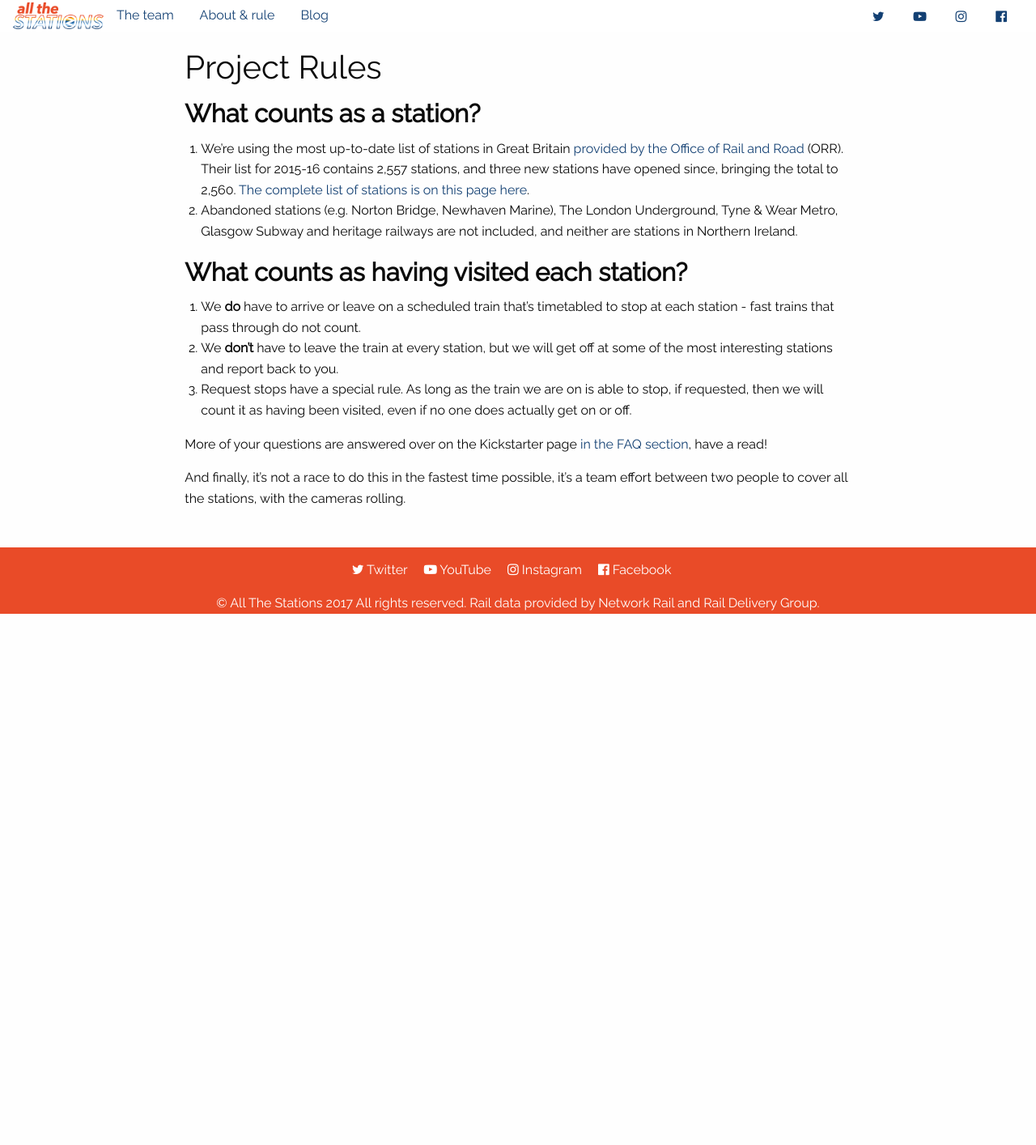
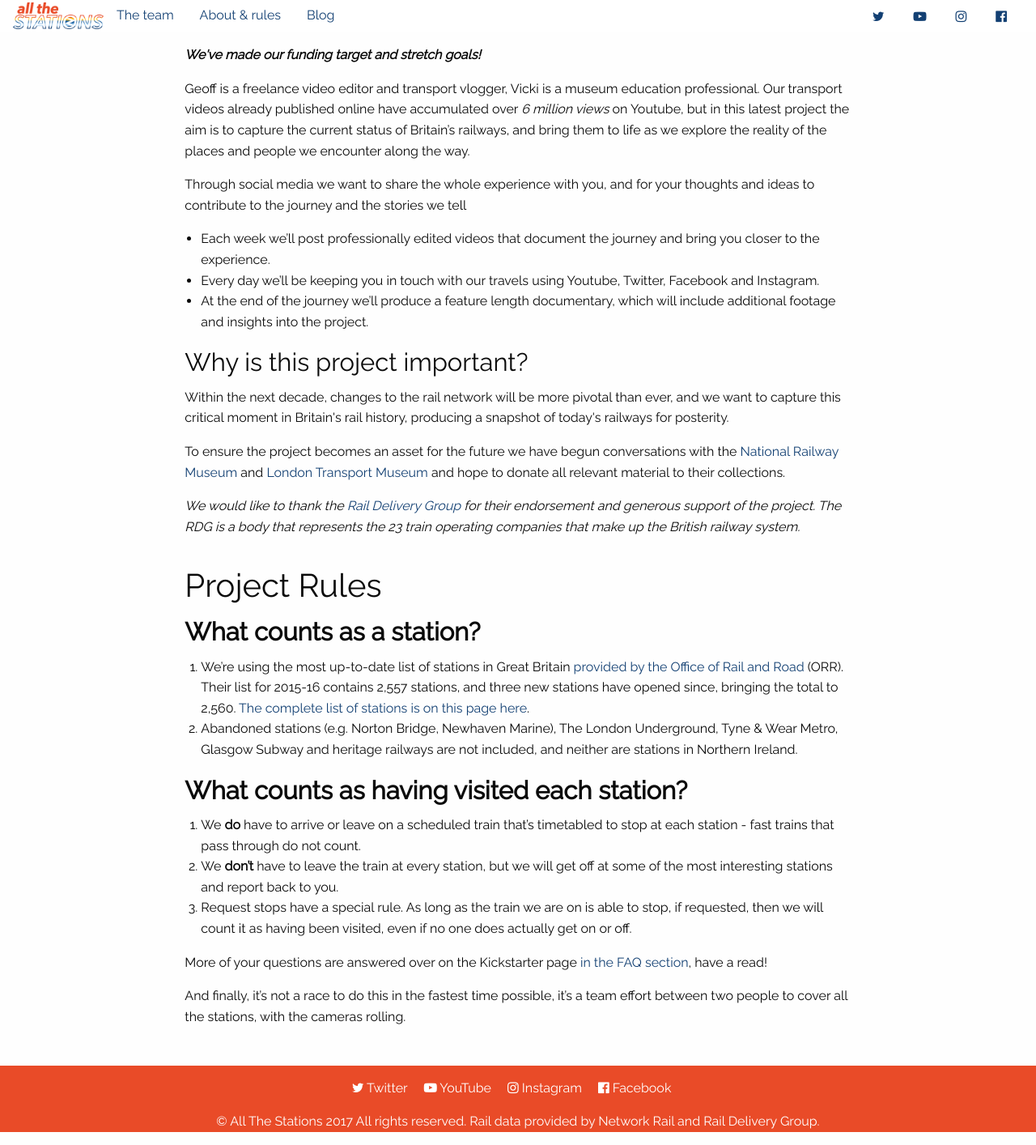
Before and after one commit to khawkins98/all-the-stations, a Jekyll site: the page built from about.md, in a window 1280 px wide. Shown: the whole page at 81% size. Built offline with Jekyll 4.4.1, drawn with Linux system fonts in a browser that asks for light colours; nearby versions of some CDN libraries; before the commit the page ends 900 px from its top, so only the background shows below that.

Commit message:
Update about.md

```diff
--- a/about.md
+++ b/about.md
@@ -1,9 +1,33 @@
 ---
 layout: default
-title: About & rule
+title: About & rules
 group: "in_local_navigation"
 order: 3
 ---
+
+<a name="project"></a>
+<div class="bgbox secondary">
+	<div class="row">
+		<div class="columns medium-8 medium-push-2">
+			<p><strong><em>We've made our funding target and stretch goals!</em></strong></p>
+			<p>Geoff is a freelance video editor and transport vlogger, Vicki is a museum education professional. Our transport videos already published online have accumulated over <em>6 million views </em>on Youtube, but in this latest project the aim is to capture the current status of Britain’s railways, and bring them to life as we explore the reality of the places and people we encounter along the way.</p>
+
+			<p>Through social media we want to share the whole experience with you, and for your thoughts and ideas to contribute to the journey and the stories we tell</p>
+
+			<ul>
+				<li>Each week we’ll post professionally edited videos that document the journey and bring you closer to the experience.</li>
+			  <li>Every day we’ll be keeping you in touch with our travels using Youtube, Twitter, Facebook and Instagram.</li>
+			  <li>At the end of the journey we’ll produce a feature length documentary, which will include additional footage and insights into the project.</li>
+		    </ul>
+			<h3>Why is this project important?</h3>
+			<p>Within the next decade, changes to the rail network will be more pivotal than ever, and we want to capture this critical moment in Britain's rail history, producing a snapshot of today's railways for posterity.</p>
+			<p>To ensure the project becomes an asset for the future we have begun conversations with the <a href="http://www.nrm.org.uk/" target="new">National Railway Museum</a> and <a href="http://www.ltmuseum.co.uk/" target="new">London Transport Museum</a> and hope to donate all relevant material to their collections.</p>
+
+			<p><em>We would like to thank the <a href="http://www.raildeliverygroup.com/" target="new">Rail Delivery Group</a> for their endorsement and generous support of the project. The RDG is a body that represents the 23 train operating companies that make up the British railway system.</em></p>
+	  </div>
+	</div>
+</div>
+
 
 <a name="rules"></a>
 <div class="bgbox secondary">
```
